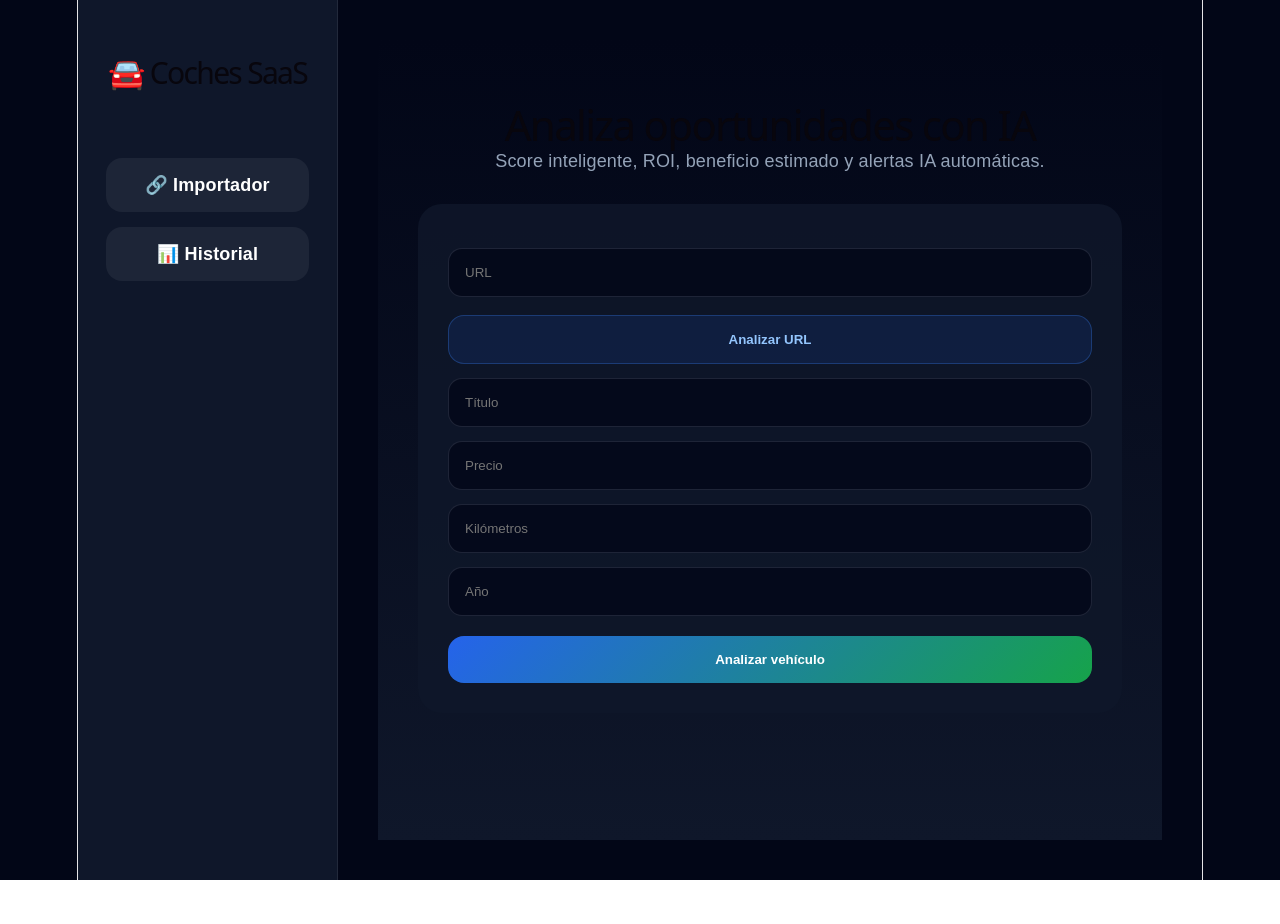
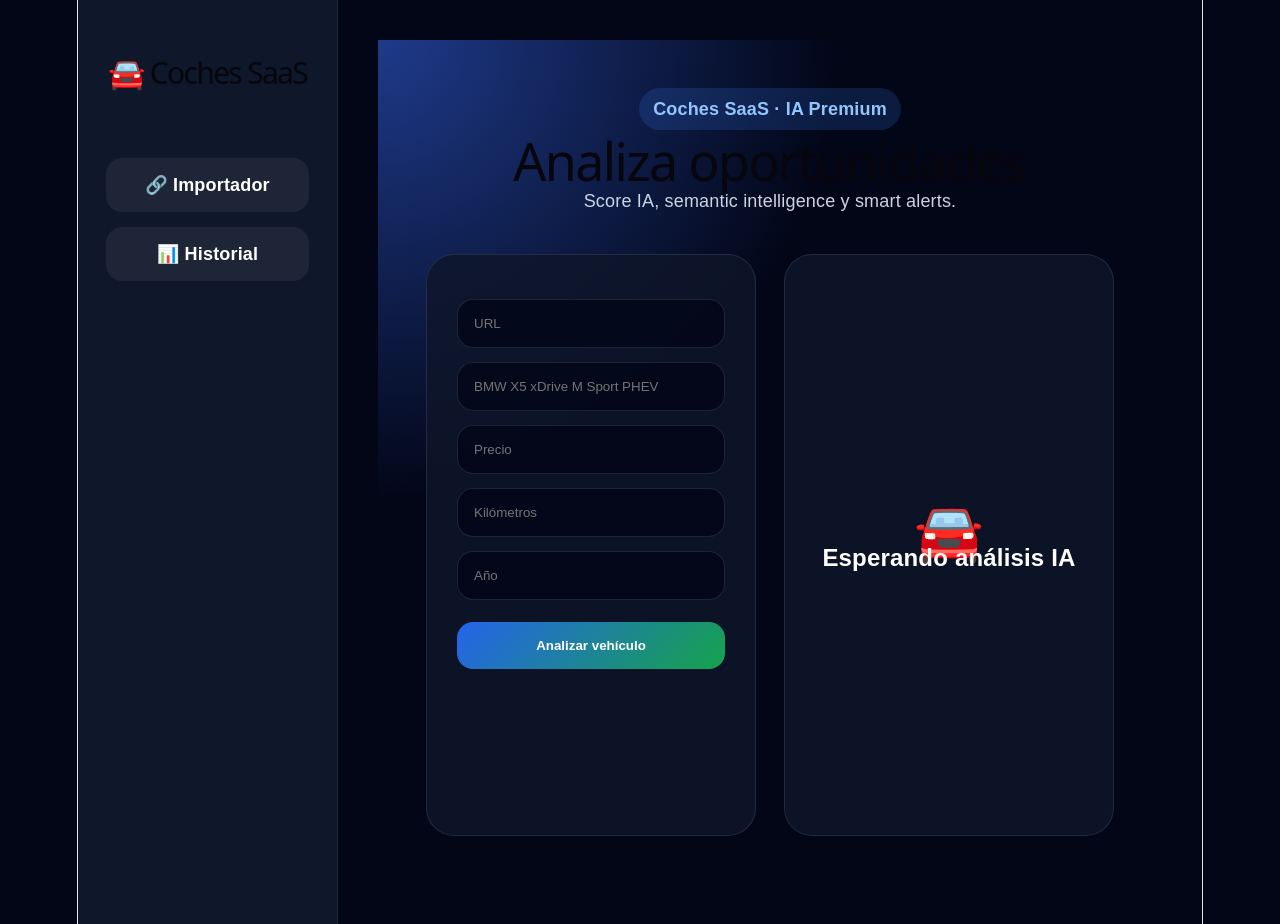
Before and after one commit to inviertetodo-hue/coches-saas-, a React (Vite) app: page / in a window 1280 px wide. Before the commit the page ends 880 px from the top, so only its background shows below. Built offline with nearby package versions, Linux system fonts and the light colour scheme.

Commit message:
restore premium semantic insights ui

```diff
--- a/src/pages/Importer.jsx
+++ b/src/pages/Importer.jsx
@@ -15,14 +15,14 @@ export default function Importer() {
 
   const [analysis, setAnalysis] = useState(null);
 
-  const [saving, setSaving] = useState(false);
+  const [saving, setSaving] =
+    useState(false);
 
-  const [saved, setSaved] = useState(false);
+  const [saved, setSaved] =
+    useState(false);
 
-  const [message, setMessage] = useState("");
-
-  const [loadingUrl, setLoadingUrl] =
-    useState(false);
+  const [message, setMessage] =
+    useState("");
 
   function updateField(field, value) {
     setSaved(false);
@@ -31,134 +31,6 @@ export default function Importer() {
       ...car,
       [field]: value,
     });
-  }
-
-  async function parseUrl() {
-    if (!car.url) {
-      setMessage("PEGA UNA URL");
-      return;
-    }
-
-    setSaved(false);
-
-    setLoadingUrl(true);
-
-    setMessage("");
-
-    setAnalysis(null);
-
-    const semanticData =
-      parseCarFromUrl(car.url);
-
-    try {
-      const { data, error } =
-        await supabase.functions.invoke(
-          "scrape-car",
-          {
-            body: {
-              url: car.url,
-            },
-          }
-        );
-
-      if (error) {
-        setCar({
-          ...car,
-          title:
-            semanticData?.title ||
-            car.title,
-        });
-
-        setMessage(
-          "SCRAPER NO DISPONIBLE · DATOS DETECTADOS DESDE URL"
-        );
-
-        setLoadingUrl(false);
-
-        return;
-      }
-
-      if (data?.blocked) {
-        setCar({
-          ...car,
-          title:
-            semanticData?.title ||
-            car.title,
-        });
-
-        setMessage(
-          "PORTAL BLOQUEÓ SCRAPING · TÍTULO DETECTADO DESDE URL"
-        );
-
-        setLoadingUrl(false);
-
-        return;
-      }
-
-      if (!data?.success) {
-        setCar({
-          ...car,
-          title:
-            semanticData?.title ||
-            car.title,
-        });
-
-        setMessage(
-          "NO SE PUDO SCRAPEAR · TÍTULO DETECTADO DESDE URL"
-        );
-
-        setLoadingUrl(false);
-
-        return;
-      }
-
-      const parsed = data.data;
-
-      setCar({
-        ...car,
-        title:
-          parsed.title ||
-          semanticData?.title ||
-          "",
-
-        price: parsed.price || "",
-
-        km: parsed.km || "",
-
-        year: parsed.year || "",
-
-        country:
-          parsed.country ||
-          "Alemania",
-
-        url: parsed.url || car.url,
-      });
-
-      if (data.warning) {
-        setMessage(
-          "EXTRACCIÓN PARCIAL · REVISA LOS CAMPOS"
-        );
-      } else {
-        setMessage(
-          "DATOS EXTRAÍDOS CORRECTAMENTE"
-        );
-      }
-    } catch (error) {
-      console.log(error);
-
-      setCar({
-        ...car,
-        title:
-          semanticData?.title ||
-          car.title,
-      });
-
-      setMessage(
-        "ERROR SCRAPER · TÍTULO DETECTADO DESDE URL"
-      );
-    }
-
-    setLoadingUrl(false);
   }
 
   function analyzeManualCar() {
@@ -171,38 +43,31 @@ export default function Importer() {
       !car.year
     ) {
       setMessage(
-        "COMPLETA TÍTULO, PRECIO, KM Y AÑO"
+        "COMPLETA TODOS LOS CAMPOS"
       );
 
       return;
     }
 
-    const price = Number(car.price);
-
-    const km = Number(car.km);
-
-    const year = Number(car.year);
-
-    if (
-      isNaN(price) ||
-      isNaN(km) ||
-      isNaN(year)
-    ) {
-      setMessage(
-        "PRECIO, KM Y AÑO DEBEN SER NÚMEROS"
-      );
-
-      return;
-    }
+    const semanticData =
+      parseCarFromUrl(car.title);
 
     const estimatedMarketPrice =
-      Math.round(price * 1.28);
+      Math.round(
+        Number(car.price) * 1.28
+      );
 
     const result = analyzeCar({
       ...car,
-      price,
-      km,
-      year,
+
+      ...semanticData,
+
+      price: Number(car.price),
+
+      km: Number(car.km),
+
+      year: Number(car.year),
+
       estimatedMarketPrice,
     });
 
@@ -216,10 +81,6 @@ export default function Importer() {
 
     setSaving(true);
 
-    setMessage("");
-
-    const price = Number(car.price);
-
     const { error } = await supabase
       .from("import_analyses")
       .insert({
@@ -227,19 +88,15 @@ export default function Importer() {
         profit: Math.round(
           analysis.estimatedProfit
         ),
-        roi: Math.round(
-          (analysis.estimatedProfit /
-            price) *
-            100
-        ),
+        roi: analysis.roi,
         score: analysis.score,
         url: car.url,
       });
 
     if (error) {
-      console.log(error);
-
-      setMessage("ERROR AL GUARDAR");
+      setMessage(
+        "ERROR AL GUARDAR"
+      );
     } else {
       setSaved(true);
 
@@ -251,51 +108,57 @@ export default function Importer() {
     setSaving(false);
   }
 
+  function getAlertStyle(type) {
+    if (type === "success") {
+      return {
+        background:
+          "rgba(34,197,94,0.12)",
+
+        border:
+          "1px solid rgba(34,197,94,0.25)",
+      };
+    }
+
+    if (type === "warning") {
+      return {
+        background:
+          "rgba(250,204,21,0.12)",
+
+        border:
+          "1px solid rgba(250,204,21,0.25)",
+      };
+    }
+
+    return {
+      background:
+        "rgba(239,68,68,0.12)",
+
+        border:
+          "1px solid rgba(239,68,68,0.25)",
+      };
+  }
+
   return (
-    <div
-      style={{
-        minHeight: "100vh",
-        background:
-          "linear-gradient(to bottom, #020617, #0f172a)",
-        color: "white",
-        padding: "40px",
-        fontFamily: "Arial",
-      }}
-    >
-      <div
-        style={{
-          maxWidth: "900px",
-          margin: "0 auto",
-        }}
-      >
-        <h1
-          style={{
-            fontSize: "42px",
-            marginBottom: "10px",
-          }}
-        >
-          Analiza oportunidades con IA
+    <div style={pageStyle}>
+      <div style={containerStyle}>
+        <div style={headerStyle}>
+          <p style={badgeStyle}>
+            Coches SaaS · IA Premium
+          </p>
+
+          <h1 style={titleStyle}>
+            Analiza oportunidades
           </h1>
 
-        <p
-          style={{
-            color: "#94a3b8",
-            marginBottom: "30px",
-          }}
-        >
-          Score inteligente, ROI,
-          beneficio estimado y alertas
-          IA automáticas.
+          <p style={subtitleStyle}>
+            Score IA, semantic
+            intelligence y smart
+            alerts.
           </p>
+        </div>
 
-        <div
-          style={{
-            background:
-              "rgba(15,23,42,0.85)",
-            borderRadius: "24px",
-            padding: "30px",
-          }}
-        >
+        <div style={gridStyle}>
+          <div style={cardStyle}>
             <input
               placeholder="URL"
               value={car.url}
@@ -308,17 +171,8 @@ export default function Importer() {
               style={inputStyle}
             />
 
-          <button
-            onClick={parseUrl}
-            style={secondaryButtonStyle}
-          >
-            {loadingUrl
-              ? "Analizando..."
-              : "Analizar URL"}
-          </button>
-
             <input
-            placeholder="Título"
+              placeholder="BMW X5 xDrive M Sport PHEV"
               value={car.title}
               onChange={(e) =>
                 updateField(
@@ -366,54 +220,218 @@ export default function Importer() {
             />
 
             <button
-            onClick={analyzeManualCar}
+              onClick={
+                analyzeManualCar
+              }
               style={buttonStyle}
             >
               Analizar vehículo
             </button>
 
-          {analysis && (
+            {message && (
+              <p style={messageStyle}>
+                {message}
+              </p>
+            )}
+          </div>
+
+          <div style={cardStyle}>
+            {!analysis && (
               <div
-              style={{
-                marginTop: "30px",
-              }}
+                style={
+                  emptyStateStyle
+                }
               >
-              <h2>
-                {analysis.recommendation}
-              </h2>
-
-              <p>
-                Score IA:{" "}
-                {analysis.score}/100
+                <p
+                  style={
+                    emptyIconStyle
+                  }
+                >
+                  🚘
                 </p>
 
-              <p>
-                ROI: {analysis.roi}%
+                <p
+                  style={
+                    emptyTitleStyle
+                  }
+                >
+                  Esperando análisis IA
+                </p>
+              </div>
+            )}
+
+            {analysis && (
+              <>
+                <div
+                  style={
+                    recommendationStyle
+                  }
+                >
+                  {
+                    analysis.recommendation
+                  }
+                </div>
+
+                <div
+                  style={
+                    scoreCircleStyle
+                  }
+                >
+                  <span
+                    style={
+                      scoreNumberStyle
+                    }
+                  >
+                    {analysis.score}
+                  </span>
+
+                  <span
+                    style={
+                      scoreTextStyle
+                    }
+                  >
+                    SCORE IA
+                  </span>
+                </div>
+
+                <div
+                  style={kpiGridStyle}
+                >
+                  <div
+                    style={
+                      kpiCardStyle
+                    }
+                  >
+                    <p
+                      style={
+                        kpiLabelStyle
+                      }
+                    >
+                      ROI
                     </p>
 
-              <p>
-                Beneficio:{" "}
+                    <p
+                      style={
+                        kpiValueStyle
+                      }
+                    >
+                      {
+                        analysis.roi
+                      }
+                      %
+                    </p>
+                  </div>
+
+                  <div
+                    style={
+                      kpiCardStyle
+                    }
+                  >
+                    <p
+                      style={
+                        kpiLabelStyle
+                      }
+                    >
+                      Beneficio
+                    </p>
+
+                    <p
+                      style={
+                        kpiValueStyle
+                      }
+                    >
                       {Math.round(
                         analysis.estimatedProfit
                       )}{" "}
                       €
                     </p>
+                  </div>
+                </div>
+
+                <div
+                  style={
+                    sectionStyle
+                  }
+                >
+                  <p
+                    style={
+                      sectionTitleStyle
+                    }
+                  >
+                    🧠 IA Insights
+                  </p>
+
+                  {analysis.insights?.map(
+                    (
+                      insight,
+                      index
+                    ) => (
+                      <div
+                        key={index}
+                        style={
+                          insightCardStyle
+                        }
+                      >
+                        {
+                          insight.text
+                        }
+                      </div>
+                    )
+                  )}
+                </div>
+
+                <div
+                  style={
+                    sectionStyle
+                  }
+                >
+                  <p
+                    style={
+                      sectionTitleStyle
+                    }
+                  >
+                    🚨 Smart Alerts
+                  </p>
+
+                  {analysis.alerts?.map(
+                    (
+                      alert,
+                      index
+                    ) => (
+                      <div
+                        key={index}
+                        style={{
+                          ...alertCardStyle,
+
+                          ...getAlertStyle(
+                            alert.type
+                          ),
+                        }}
+                      >
+                        {
+                          alert.text
+                        }
+                      </div>
+                    )
+                  )}
+                </div>
 
                 <button
-                onClick={saveAnalysis}
-                disabled={saving || saved}
+                  onClick={
+                    saveAnalysis
+                  }
+                  disabled={
+                    saving ||
+                    saved
+                  }
                   style={{
                     ...buttonStyle,
 
                     opacity:
-                    saving || saved
+                      saving ||
+                      saved
                         ? 0.6
                         : 1,
-
-                  cursor:
-                    saving || saved
-                      ? "not-allowed"
-                      : "pointer",
                   }}
                 >
                   {saving
@@ -422,41 +440,87 @@ export default function Importer() {
                     ? "✅ Guardado"
                     : "Guardar análisis"}
                 </button>
+              </>
+            )}
           </div>
-          )}
-
-          {message && (
-            <p
-              style={{
-                marginTop: "20px",
-                color: "#93c5fd",
-              }}
-            >
-              {message}
-            </p>
-          )}
         </div>
       </div>
     </div>
   );
 }
 
+const pageStyle = {
+  minHeight: "100vh",
+  background:
+    "radial-gradient(circle at top left, #1e3a8a 0, #020617 40%, #020617 100%)",
+  color: "white",
+  padding: "48px",
+  fontFamily:
+    "Arial, sans-serif",
+};
+
+const containerStyle = {
+  maxWidth: "1250px",
+  margin: "0 auto",
+};
+
+const headerStyle = {
+  marginBottom: "40px",
+};
+
+const badgeStyle = {
+  display: "inline-block",
+  background:
+    "rgba(59,130,246,0.18)",
+  color: "#93c5fd",
+  padding: "8px 14px",
+  borderRadius: "999px",
+  fontWeight: "700",
+  marginBottom: "18px",
+};
+
+const titleStyle = {
+  fontSize: "52px",
+  margin: 0,
+};
+
+const subtitleStyle = {
+  color: "#cbd5e1",
+  marginTop: "14px",
+};
+
+const gridStyle = {
+  display: "grid",
+  gridTemplateColumns:
+    "1fr 1fr",
+  gap: "28px",
+};
+
+const cardStyle = {
+  background:
+    "rgba(15,23,42,0.82)",
+  borderRadius: "28px",
+  padding: "30px",
+  border:
+    "1px solid rgba(148,163,184,0.16)",
+};
+
 const inputStyle = {
   width: "100%",
   boxSizing: "border-box",
   padding: "16px",
   marginTop: "14px",
-  borderRadius: "14px",
+  borderRadius: "16px",
   border:
     "1px solid rgba(148,163,184,0.18)",
   background:
-    "rgba(2,6,23,0.75)",
+    "rgba(2,6,23,0.8)",
   color: "white",
 };
 
 const buttonStyle = {
+  marginTop: "22px",
   width: "100%",
-  marginTop: "20px",
   padding: "16px",
   borderRadius: "16px",
   border: "none",
@@ -466,15 +530,109 @@ const buttonStyle = {
   fontWeight: "900",
 };
 
-const secondaryButtonStyle = {
-  width: "100%",
+const messageStyle = {
   marginTop: "18px",
-  padding: "16px",
-  borderRadius: "16px",
-  border:
-    "1px solid rgba(59,130,246,0.3)",
-  background:
-    "rgba(37,99,235,0.12)",
   color: "#93c5fd",
+};
+
+const emptyStateStyle = {
+  minHeight: "520px",
+  display: "flex",
+  flexDirection: "column",
+  justifyContent: "center",
+  alignItems: "center",
+};
+
+const emptyIconStyle = {
+  fontSize: "56px",
+};
+
+const emptyTitleStyle = {
+  fontSize: "24px",
   fontWeight: "900",
 };
+
+const recommendationStyle = {
+  display: "inline-block",
+  padding: "12px 18px",
+  borderRadius: "999px",
+  background:
+    "rgba(34,197,94,0.18)",
+  color: "#86efac",
+  fontWeight: "900",
+  marginBottom: "24px",
+};
+
+const scoreCircleStyle = {
+  width: "180px",
+  height: "180px",
+  borderRadius: "999px",
+  background:
+    "linear-gradient(135deg, rgba(37,99,235,0.35), rgba(34,197,94,0.22))",
+  display: "flex",
+  flexDirection: "column",
+  alignItems: "center",
+  justifyContent: "center",
+  margin:
+    "0 auto 28px auto",
+};
+
+const scoreNumberStyle = {
+  fontSize: "56px",
+  fontWeight: "900",
+};
+
+const scoreTextStyle = {
+  marginTop: "10px",
+  color: "#cbd5e1",
+  fontSize: "13px",
+};
+
+const kpiGridStyle = {
+  display: "grid",
+  gridTemplateColumns:
+    "1fr 1fr",
+  gap: "16px",
+};
+
+const kpiCardStyle = {
+  background:
+    "rgba(2,6,23,0.75)",
+  borderRadius: "20px",
+  padding: "20px",
+};
+
+const kpiLabelStyle = {
+  color: "#94a3b8",
+};
+
+const kpiValueStyle = {
+  fontSize: "30px",
+  fontWeight: "900",
+};
+
+const sectionStyle = {
+  marginTop: "28px",
+};
+
+const sectionTitleStyle = {
+  fontSize: "15px",
+  fontWeight: "900",
+  marginBottom: "14px",
+};
+
+const insightCardStyle = {
+  padding: "14px 16px",
+  borderRadius: "16px",
+  marginBottom: "12px",
+  background:
+    "rgba(255,255,255,0.05)",
+  fontWeight: "700",
+};
+
+const alertCardStyle = {
+  padding: "14px 16px",
+  borderRadius: "16px",
+  marginBottom: "12px",
+  fontWeight: "800",
+};
```
Lines whose indentation alone changed are shown as unchanged.
